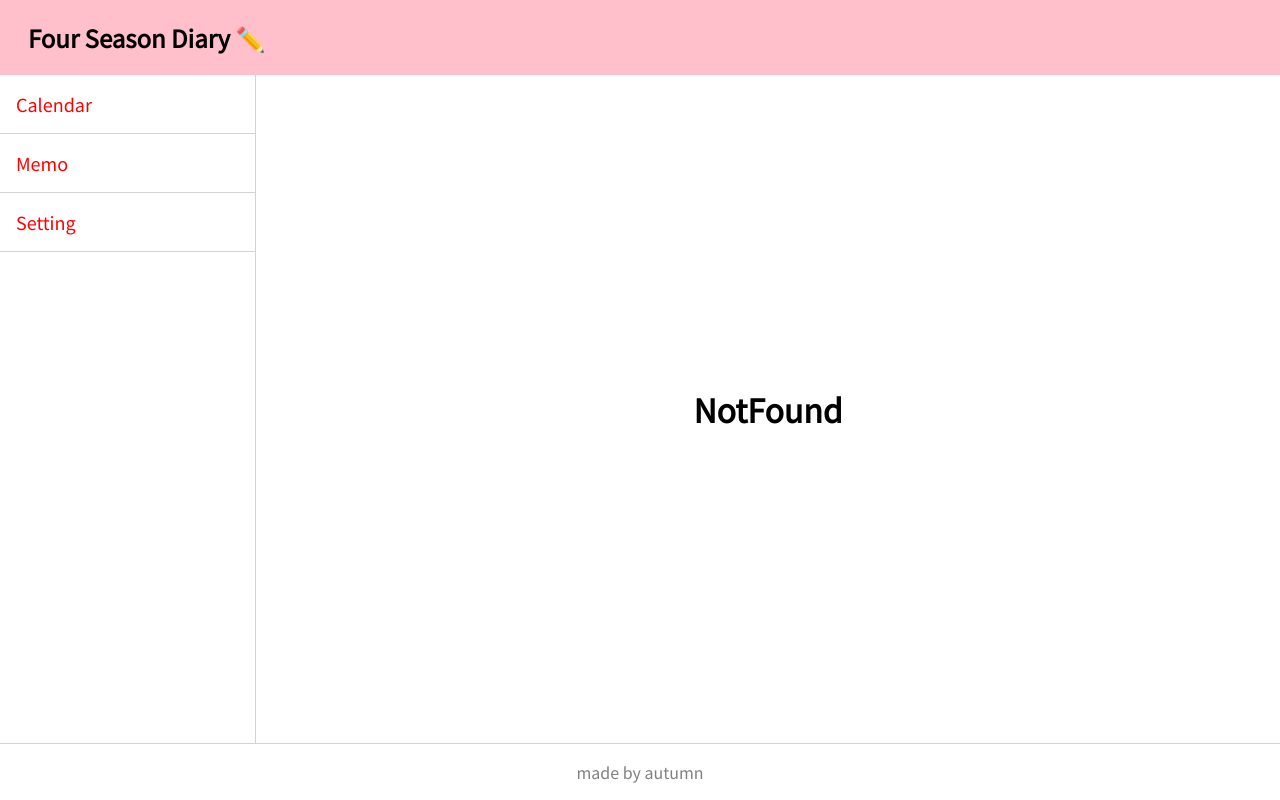
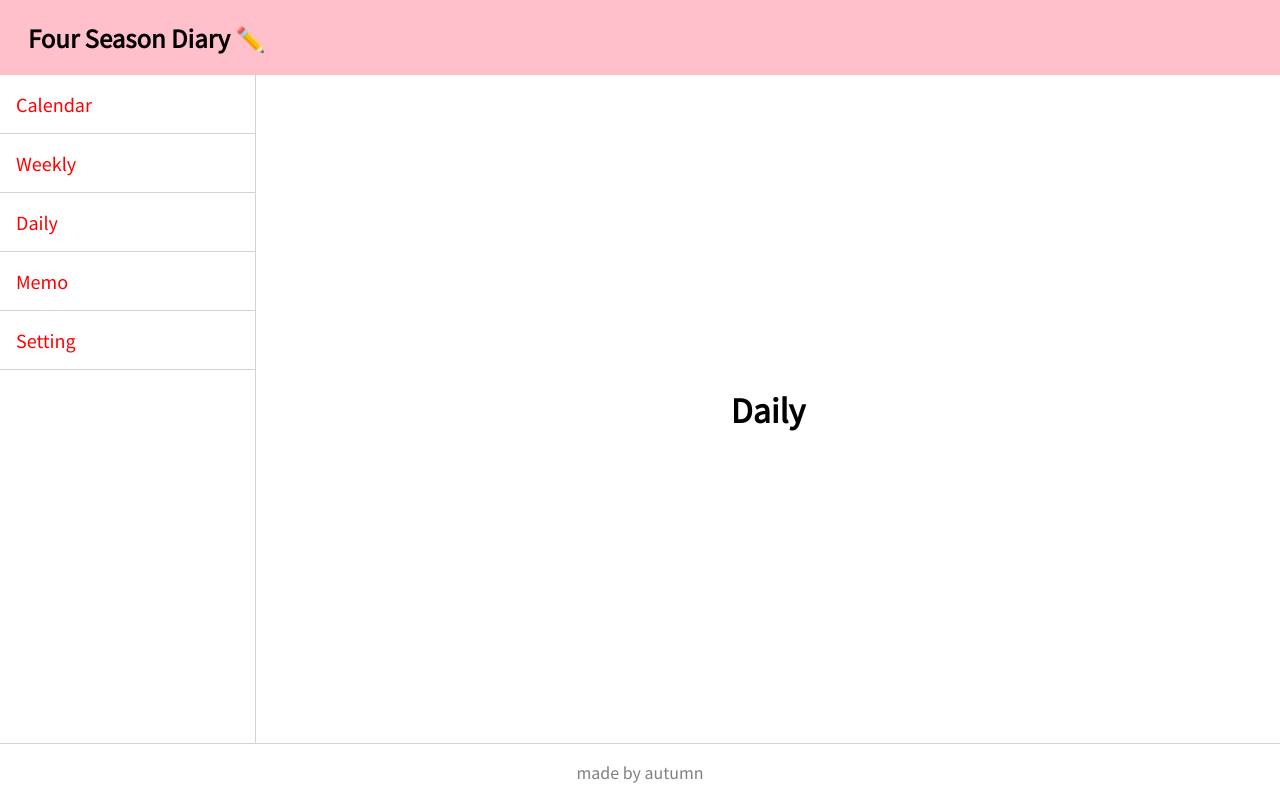
Before and after one commit to autumnly1007/react-four-season-diary, a React (Create React App) app: page /daily in a window 1280 px wide. Built offline with nearby package versions, Linux system fonts and the light colour scheme.

Commit message:
add menu items

```diff
--- a/src/app.jsx
+++ b/src/app.jsx
@@ -1,16 +1,17 @@
-import { BrowserRouter, Route, Routes } from "react-router-dom";
-import styles from "./app.module.scss";
-import Calendar from "./components/calendar/calendar";
-import Footer from "./components/footer/footer";
-import Header from "./components/header/header";
-import Home from "./components/home/home";
-import Login from "./components/login/login";
-import Memo from "./components/memo/memo";
-import Nav from "./components/nav/nav";
-import NotFound from "./components/not_found/not_found";
-import Setting from "./components/setting/setting";
-import Weekly from "./components/weekly/weekly";
-import { useState } from "react";
+import { BrowserRouter, Route, Routes } from 'react-router-dom';
+import styles from './app.module.scss';
+import Calendar from './components/calendar/calendar';
+import Footer from './components/footer/footer';
+import Header from './components/header/header';
+import Home from './components/home/home';
+import Login from './components/login/login';
+import Memo from './components/memo/memo';
+import Nav from './components/nav/nav';
+import NotFound from './components/not_found/not_found';
+import Setting from './components/setting/setting';
+import Weekly from './components/weekly/weekly';
+import { useState } from 'react';
+import Daily from './components/daily/daily';
 
 function App({ authService }) {
   return (
@@ -30,6 +31,7 @@ function App({ authService }) {
               />
               <Route path="/calendar" element={<Calendar />} />
               <Route path="/weekly" element={<Weekly />} />
+              <Route path="/daily" element={<Daily />} />
               <Route path="/memo" element={<Memo />} />
               <Route path="/setting" element={<Setting />} />
               <Route path="*" element={<NotFound />} />
--- a/src/components/calendar_head/calendar_head.module.scss
+++ b/src/components/calendar_head/calendar_head.module.scss
@@ -54,11 +54,10 @@
 
 .today {
   cursor: pointer;
-  transition: transform 300ms ease-in;
 }
 
 .today:hover {
-  transform: scale(1.2);
+  opacity: 0.5;
 }
 
 .today_text {
--- /dev/null
+++ b/src/components/daily/daily.jsx
@@ -0,0 +1,7 @@
+import React from 'react';
+
+const Daily = (props) => {
+  return <h1>Daily</h1>;
+};
+
+export default Daily;
--- a/src/components/dates/dates.jsx
+++ b/src/components/dates/dates.jsx
@@ -26,9 +26,11 @@ const Dates = (props) => {
   }
 
   return (
-    <li className={`${styles.date} ${isPrevDate} ${isNextDate}`}>
-      <div className={styles.number}>{item}</div>
-    </li>
+    <>
+      <li className={`${styles.date} ${isPrevDate} ${isNextDate}`}>
+        <div className={styles.number}>{item}</div>
+      </li>
+    </>
   );
 };
 
--- a/src/components/nav/nav.jsx
+++ b/src/components/nav/nav.jsx
@@ -1,19 +1,35 @@
-import React from "react";
-import { Link } from "react-router-dom";
-import styles from "./nav.module.scss";
+import React from 'react';
+import { Link } from 'react-router-dom';
+import styles from './nav.module.scss';
 
 const Nav = (props) => {
   return (
     <section className={styles.nav}>
       <ul className={styles.list}>
         <Link to="/calendar">
-          <li className={styles.item}>Calendar</li>
+          <li className={styles.item}>
+            <span className={styles.item_text}>Calendar</span>
+          </li>
+        </Link>
+        <Link to="/weekly">
+          <li className={styles.item}>
+            <span className={styles.item_text}>Weekly</span>
+          </li>
+        </Link>
+        <Link to="/daily">
+          <li className={styles.item}>
+            <span className={styles.item_text}>Daily</span>
+          </li>
         </Link>
         <Link to="/memo">
-          <li className={styles.item}>Memo</li>
+          <li className={styles.item}>
+            <span className={styles.item_text}>Memo</span>
+          </li>
         </Link>
         <Link to="/setting">
-          <li className={styles.item}>Setting</li>
+          <li className={styles.item}>
+            <span className={styles.item_text}>Setting</span>
+          </li>
         </Link>
       </ul>
     </section>
--- a/src/components/nav/nav.module.scss
+++ b/src/components/nav/nav.module.scss
@@ -13,3 +13,9 @@
   padding: 1rem;
   border-bottom: 1px solid lightgray;
 }
+
+.item:hover {
+  .item_text {
+    opacity: 0.5;
+  }
+}
```
Also changed, not shown: src/components/daily/daily.module.scss (added).
